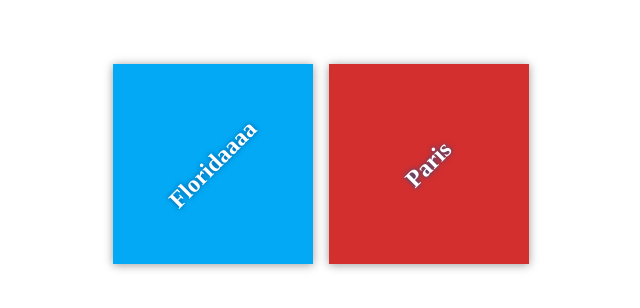
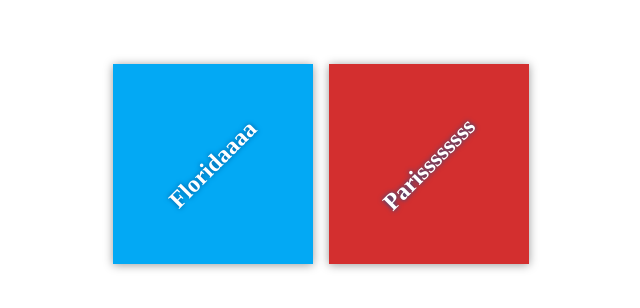
Before and after one commit to nidaaaldj/my-travel-plans, a plain HTML site: page index.html in a window 1280 px wide. Shown: the part 236-544 px from the top of the page, without its empty margins (319-959 px from the left). Drawn offline with Linux system fonts and the light colour scheme.

```diff
--- a/index.html
+++ b/index.html
@@ -15,7 +15,7 @@
             </div>
 
             <div class="destination" id="paris">
-                <h2>Paris</h2>
+                <h2>Parissssssss</h2>
             </div>
         </div>
     </div>
```
Also changed, not shown: 1 other file.
